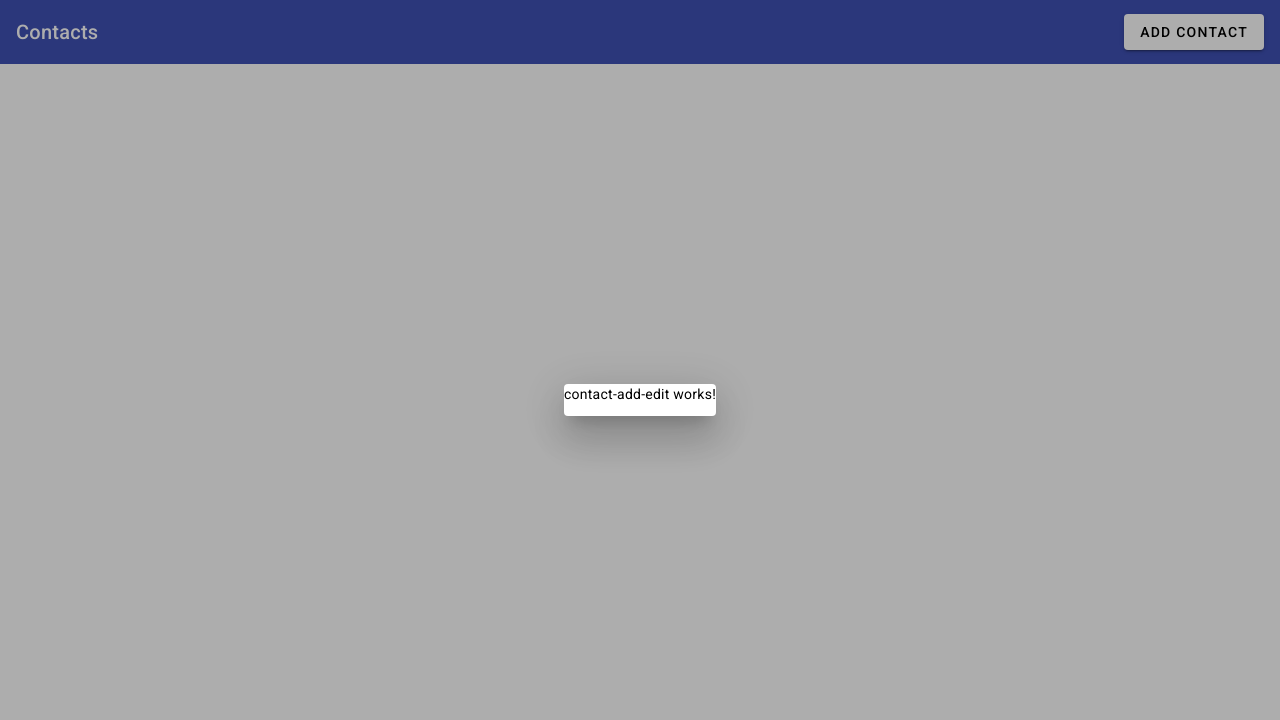
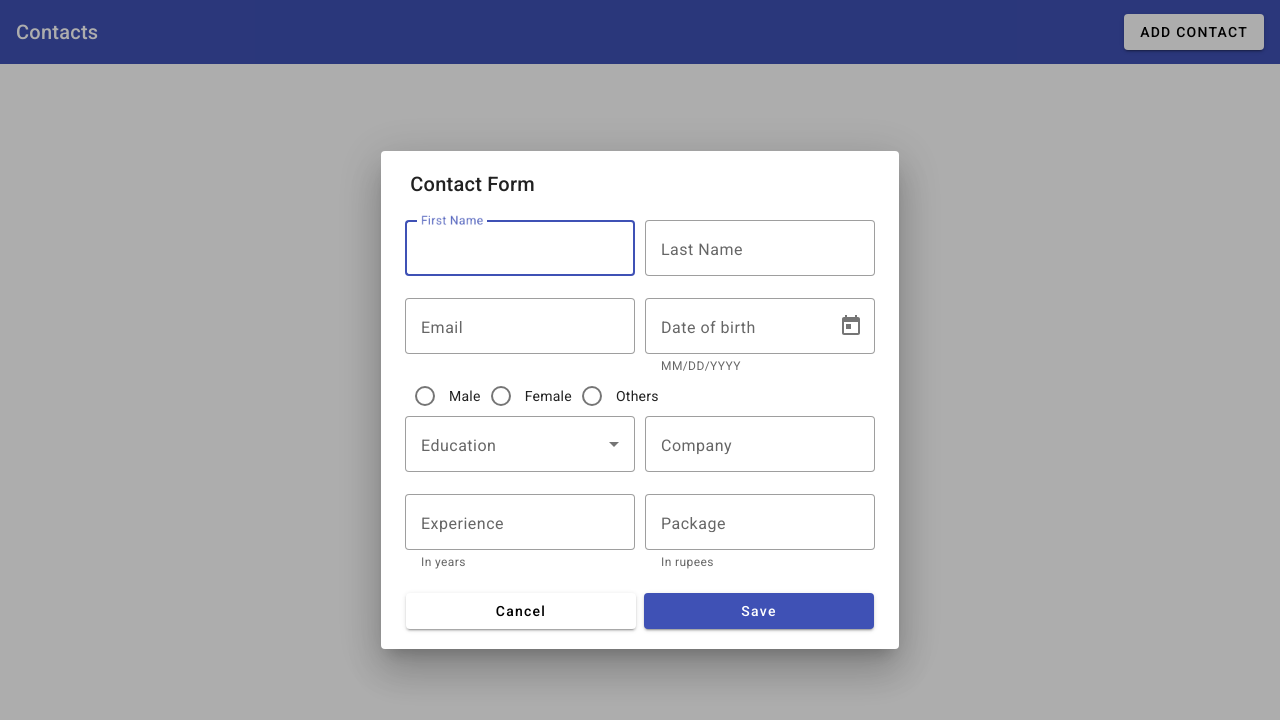
Before and after one commit to yosikari/AngularContacts, an Angular app: page / in a window 1280 px wide. Both pictures are taken after a click on the button "ADD CONTACT". Shown: the top 720 px of the page. Built offline with nearby package versions, Linux system fonts and the light colour scheme.

Commit message:
Finish add-edit form modal

```diff
--- a/src/app/contact-add-edit/contact-add-edit.component.html
+++ b/src/app/contact-add-edit/contact-add-edit.component.html
@@ -1 +1,71 @@
-<p>contact-add-edit works!</p>
+<div mat-dialog-title>
+    Contact Form
+</div>
+<form [formGroup]="contactForm" (ngSubmit)="onFormSubmit()">
+<div mat-dialog-content class="content">
+    <div class="row">
+        <mat-form-field appearance="outline">
+            <mat-label>First Name</mat-label>
+            <input matInput type="text" formControlName="firstName">
+        </mat-form-field>
+        <mat-form-field appearance="outline">
+            <mat-label>Last Name</mat-label>
+            <input matInput formControlName="lastName">
+        </mat-form-field>
+    </div>
+
+    <div class="row">
+        <mat-form-field appearance="outline">
+            <mat-label>Email</mat-label>
+            <input matInput type="email" placeholder="Ex. example@gmail.com" formControlName="email">
+        </mat-form-field>
+        <mat-form-field appearance="outline">
+            <mat-label>Date of birth</mat-label>
+            <input matInput [matDatepicker]="picker" formControlName="bornDate">
+            <mat-hint>MM/DD/YYYY</mat-hint>
+            <mat-datepicker-toggle matIconSuffix [for]="picker"></mat-datepicker-toggle>
+            <mat-datepicker #picker></mat-datepicker>
+        </mat-form-field>
+    </div>
+
+    <div class="row">
+        <mat-radio-group aria-label="Select an option" formControlName="gender">
+            <mat-radio-button value="male">Male</mat-radio-button>
+            <mat-radio-button value="female">Female</mat-radio-button>
+            <mat-radio-button value="others">Others</mat-radio-button>
+        </mat-radio-group>
+    </div>
+
+    <div class="row">
+        <mat-form-field appearance="outline">
+            <mat-label>Education</mat-label>
+            <mat-select formControlName="education">
+              <mat-option *ngFor="let val of education" [value]="val">
+                {{val}}
+              </mat-option>
+            </mat-select>
+          </mat-form-field>
+          <mat-form-field appearance="outline">
+            <mat-label>Company</mat-label>
+            <input matInput placeholder="Ex. Google" formControlName="company">
+        </mat-form-field>
+    </div>
+
+    <div class="row">
+        <mat-form-field appearance="outline">
+            <mat-label>Experience</mat-label>
+            <input matInput type="number" placeholder="Ex. 3" formControlName="experience">
+            <mat-hint>In years</mat-hint>
+        </mat-form-field>
+        <mat-form-field appearance="outline">
+            <mat-label>Package</mat-label>
+            <input matInput type="number" placeholder="Ex. 12" formControlName="package">
+            <mat-hint>In rupees</mat-hint>
+        </mat-form-field>
+    </div>
+</div>
+<div mat-dialog-actions class="action">
+    <button mat-raised-button>Cancel</button>
+    <button type="submit" mat-raised-button color="primary">Save</button>
+</div>
+</form>
--- a/src/app/contact-add-edit/contact-add-edit.component.scss
+++ b/src/app/contact-add-edit/contact-add-edit.component.scss
@@ -0,0 +1,20 @@
+.content {
+    padding-top: 10px;
+}
+
+.row {
+    display: flex;
+    gap: 10px;
+
+    mat-form-field {
+        width: 100%;
+    }
+}
+
+.action {
+    padding: 0px 25px 20px;
+
+    button {
+        flex: 1;
+    }
+}
--- a/src/app/contact-add-edit/contact-add-edit.component.ts
+++ b/src/app/contact-add-edit/contact-add-edit.component.ts
@@ -1,4 +1,5 @@
 import { Component } from '@angular/core';
+import { FormBuilder, FormGroup } from '@angular/forms';
 
 @Component({
   selector: 'app-contact-add-edit',
@@ -6,5 +7,39 @@
   styleUrls: ['./contact-add-edit.component.scss']
 })
 export class ContactAddEditComponent {
+  contactForm: FormGroup;
+
+  education: string[] = [
+    'Matriculation',
+    'Intermediate',
+    'Diploma',
+    'Bachelor\'s',
+    'Master\'s Degree',
+    'Doctorate',
+    'Associate Degree',
+    'Vocational Training',
+    'Professional Certification',
+    'Other'
+  ]
+
+  constructor(private _fb: FormBuilder) {
+    this.contactForm = this._fb.group({
+      firstName: '',
+      lastName: '',
+      email: '',
+      bornDate: '',
+      gender: '',
+      education: '',
+      company: '',
+      experience: '',
+      package: '',
+    })
+  }
+
+  onFormSubmit() {
+    if (this.contactForm.valid) {
+      console.log('print:', this.contactForm.value)
+    }
+  }
 
 }
```
Also changed, not shown: src/app/app.module.ts (+19 -4 lines).
